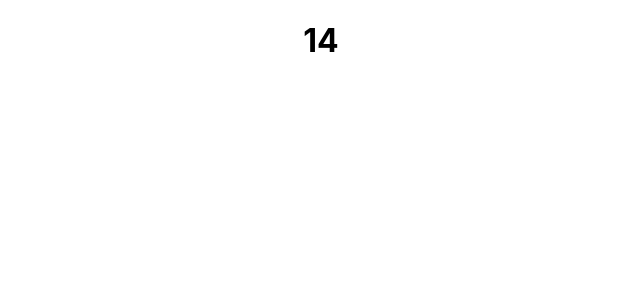
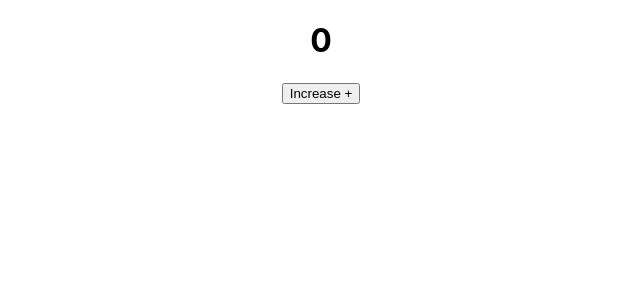
Before and after one commit to aryakrm/React-Exercises-Develhope, a React (Create React App) app: page / in a window 1280 px wide. Shown: the top 300 px of the page, without its empty margins (319-959 px from the left). Built offline with nearby package versions, Linux system fonts and the light colour scheme.

Commit message:
events1 Done

```diff
--- a/src/App.js
+++ b/src/App.js
@@ -1,12 +1,26 @@
+import React from "react";
 import "./App.css";
-import Counter from "./Counter";
+import ClickCounter from "./ClickCounter";
 
-function App() {
-  return (
-    <div className="App">
-      <Counter />
-    </div>
-  );
+class App extends React.Component {
+  state = {
+    counter: 0,
+  };
+  incCounter = () => {
+    this.setState(() => {
+      return {
+        counter: this.state.counter + 1,
+      };
+    });
+  };
+  render() {
+    return (
+      <div className="App">
+        <h1>{this.state.counter}</h1>
+        <ClickCounter eventHandler={this.incCounter} />
+      </div>
+    );
+  }
 }
 
 export default App;
--- /dev/null
+++ b/src/ClickCounter.js
@@ -0,0 +1,14 @@
+import React from "react";
+
+class ClickCounter extends React.Component {
+  state = {};
+  render() {
+    return (
+      <div>
+        <button onClick={this.props.eventHandler}>Increase +</button>
+      </div>
+    );
+  }
+}
+
+export default ClickCounter;
--- a/src/Counter.js
+++ /dev/null
@@ -1,25 +0,0 @@
-import React from "react";
-import CounterDisplay from "./CounterDisplay";
-
-class Counter extends React.Component {
-  state = {
-    counter: this.props.initialValue ?? 0,
-  };
-  componentDidMount() {
-    setInterval(() => {
-      this.setState((state) => {
-        return { counter: state.counter + 1 };
-      });
-    }, this.props.interval ?? 1000);
-  }
-
-  render() {
-    return (
-      <div>
-        <CounterDisplay counter={this.state.counter} />
-      </div>
-    );
-  }
-}
-
-export default Counter;
--- a/src/CounterDisplay.js
+++ /dev/null
@@ -1,13 +0,0 @@
-import React from "react";
-
-class CounterDisplay extends React.Component {
-  render() {
-    return (
-      <div>
-        <h1>{this.props.counter}</h1>
-      </div>
-    );
-  }
-}
-
-export default CounterDisplay;
```
